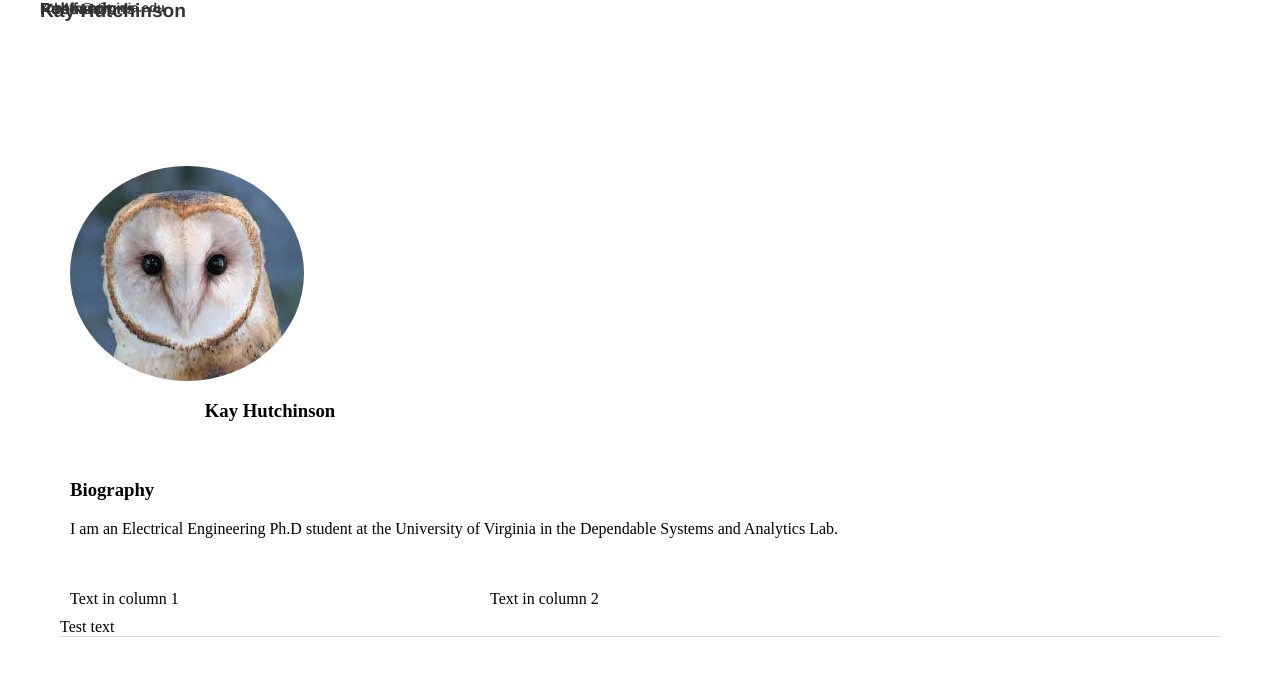
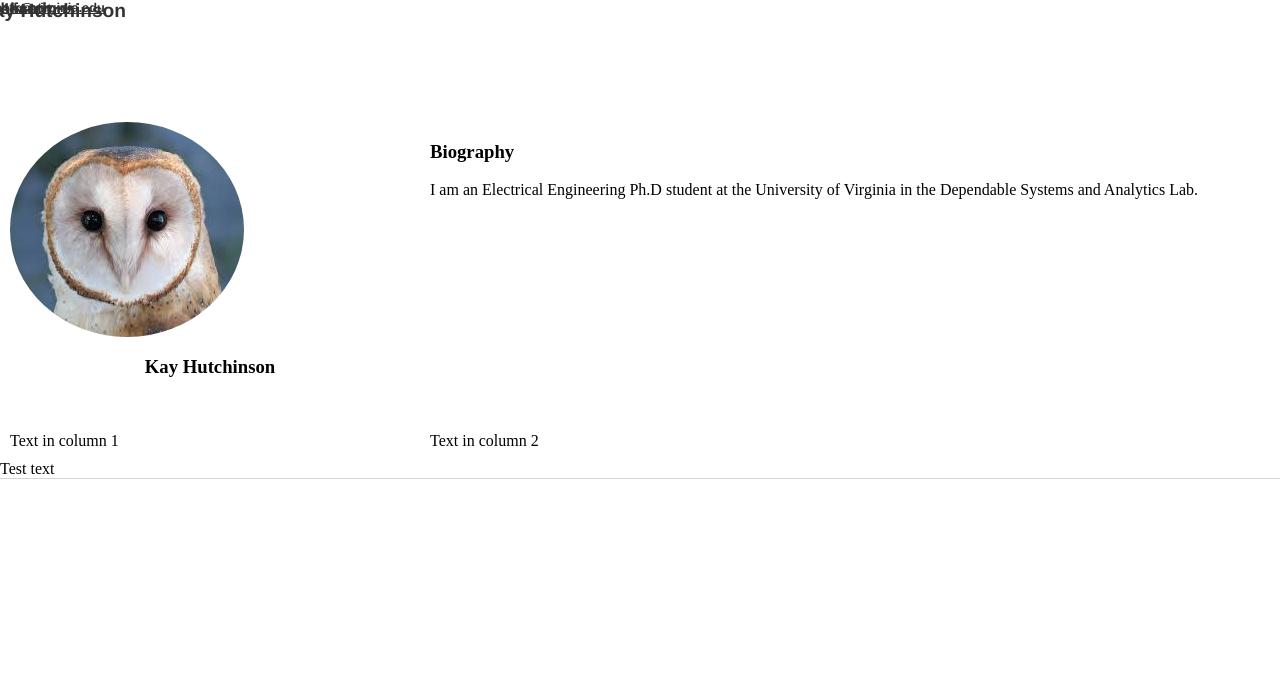
Before and after one commit to kch4fk/kch4fk.github.io, a Jekyll site: the page built from index.html, in a window 1280 px wide. Shown: the top 676 px of the page. Built offline with Jekyll 4.4.1, drawn with Linux system fonts in a browser that asks for light colours.

Commit message:
Update main.css

```diff
--- a/css/main.css
+++ b/css/main.css
@@ -1,5 +1,5 @@
 body {
-    margin: 60px;  /*60px;*/
+    margin: 0px;  /*60px;*/
     /*width: 100%;*/
 }
 
```
